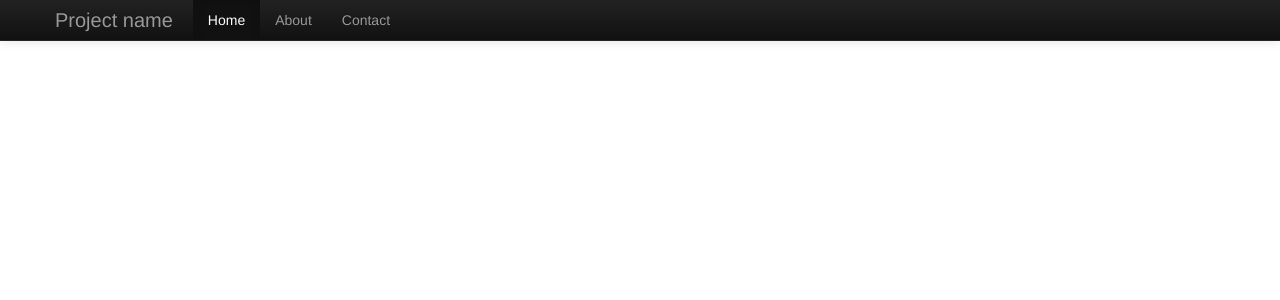
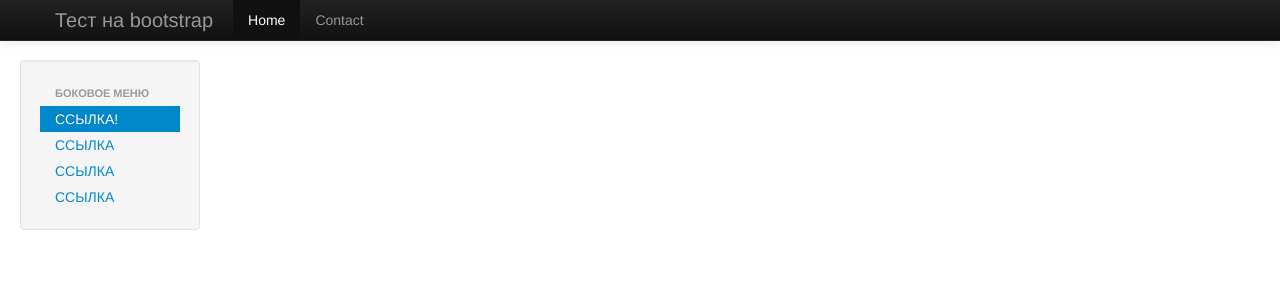
Before and after one commit to antimony/antimony.github.io, a Jekyll site: the page built from kassa/index.html, in a window 1280 px wide. Shown: the top 300 px of the page. Built offline with Jekyll 4.4.1, drawn with Linux system fonts in a browser that asks for light colours; nearby versions of some CDN libraries; a script that is not in the unit is left out.

Commit message:
Two columns

```diff
--- a/_layouts/default.html
+++ b/_layouts/default.html
@@ -32,19 +32,18 @@
 				<span class="icon-bar"></span>
 				<span class="icon-bar"></span>
 			  </button>
-			  <a class="brand" href="#">Project name</a>
+			  <a class="brand" href="#">Тест на bootstrap</a>
 			  <div class="nav-collapse collapse">
 				<ul class="nav">
-				  <li class="active"><a href="#">Home</a></li>
-				  <li><a href="#about">About</a></li>
-				  <li><a href="#contact">Contact</a></li>
+				  <li class="active"><a href="/">Home</a></li>
+				  <li><a href="/contact">Contact</a></li>
 				</ul>
 			  </div><!--/.nav-collapse -->
 			</div>
 		  </div>
 		</div>
 
-		<div class="container">
+		<div class="container-fluid">
 		  {{content}}
 		</div> <!-- /container -->
 
--- a/kassa/index.html
+++ b/kassa/index.html
@@ -2,10 +2,22 @@
 layout: default
 title: Kassa dev2
 ---
-
-<div>
-	<!--Start Ticket widget-->
-	<rb:inline key="eb1d1e55-04f7-477e-b3d5-7adf6071f365" classType="Place" objectID="3005" cityID="" xmlns:rb="http://kassa.rambler.ru"></rb:inline>
-	<!--End Ticket widget-->
-	<script type="text/javascript" src="http://widget.dev2.kassa.rambler.ru/js/TicketManager.js"></script>
+<div class="row-fluid">
+    <div class="span2">
+		<div class="well sidebar-nav">
+            <ul class="nav nav-list">
+				<li class="nav-header">Боковое меню</li>
+				<li class="active"><a href="#">ССЫЛКА!</a></li>
+				<li><a href="#">ССЫЛКА</a></li>
+				<li><a href="#">ССЫЛКА</a></li>
+				<li><a href="#">ССЫЛКА</a></li>
+            </ul>
+		</div>
+    </div>
+    <div class="span10">
+		<!--Start Ticket widget-->
+		<rb:inline key="eb1d1e55-04f7-477e-b3d5-7adf6071f365" classType="Place" objectID="3005" cityID="" xmlns:rb="http://kassa.rambler.ru"></rb:inline>
+		<!--End Ticket widget-->
+		<script type="text/javascript" src="http://widget.dev2.kassa.rambler.ru/js/TicketManager.js"></script>
+	</div>
 </div>
```
